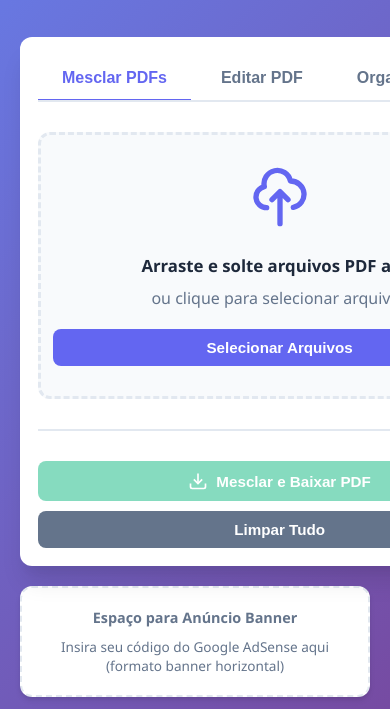
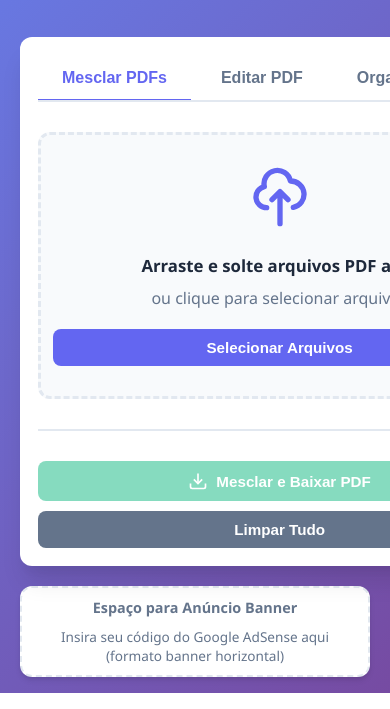
Before and after one commit to paulinho121/mescla, a website: page pdf-editor.html in a window 390 px wide. Shown: the part 151-860 px from the top of the page. Drawn offline with Linux system fonts and the light colour scheme; a script that the page names is missing.

Commit message:
fix(ui): make ad banner responsive and compact on mobile

```diff
--- a/pdf-editor.html
+++ b/pdf-editor.html
@@ -498,6 +498,27 @@
             .pdf-preview { grid-template-columns: 1fr; }
             .page-number { font-size: 0.8rem; }
         }
+
+        /* Ad banner responsive tweaks */
+        .ad-banner {
+            min-height: 80px;
+            padding: 12px 18px;
+        }
+
+        .ad-banner .ad-banner-text {
+            font-size: 0.9rem;
+            color: var(--text-secondary);
+        }
+
+        @media (max-width: 480px) {
+            .ad-banner { padding: 10px; min-height: 60px; }
+            .ad-banner .ad-banner-text { font-size: 0.82rem; }
+        }
+
+        @media (max-width: 360px) {
+            .ad-banner { padding: 8px; min-height: 50px; border-radius: 8px; }
+            .ad-banner .ad-banner-text { font-size: 0.78rem; }
+        }
     </style>
 </head>
 <body>
@@ -698,11 +719,11 @@
             </div>
         </div>
 
-        <div class="ad-space" style="margin-top: 20px; min-height: 100px;">
+    <div class="ad-space ad-banner" style="margin-top: 20px;">
             <!-- Google AdSense Code Here (Banner Horizontal) -->
             <div>
                 <p><strong>Espaço para Anúncio Banner</strong></p>
-                <p style="margin-top: 10px; font-size: 0.85rem;">Insira seu código do Google AdSense aqui (formato banner horizontal)</p>
+                <p class="ad-banner-text" style="margin-top: 10px; font-size: 0.85rem;">Insira seu código do Google AdSense aqui (formato banner horizontal)</p>
             </div>
         </div>
     </div>
```
